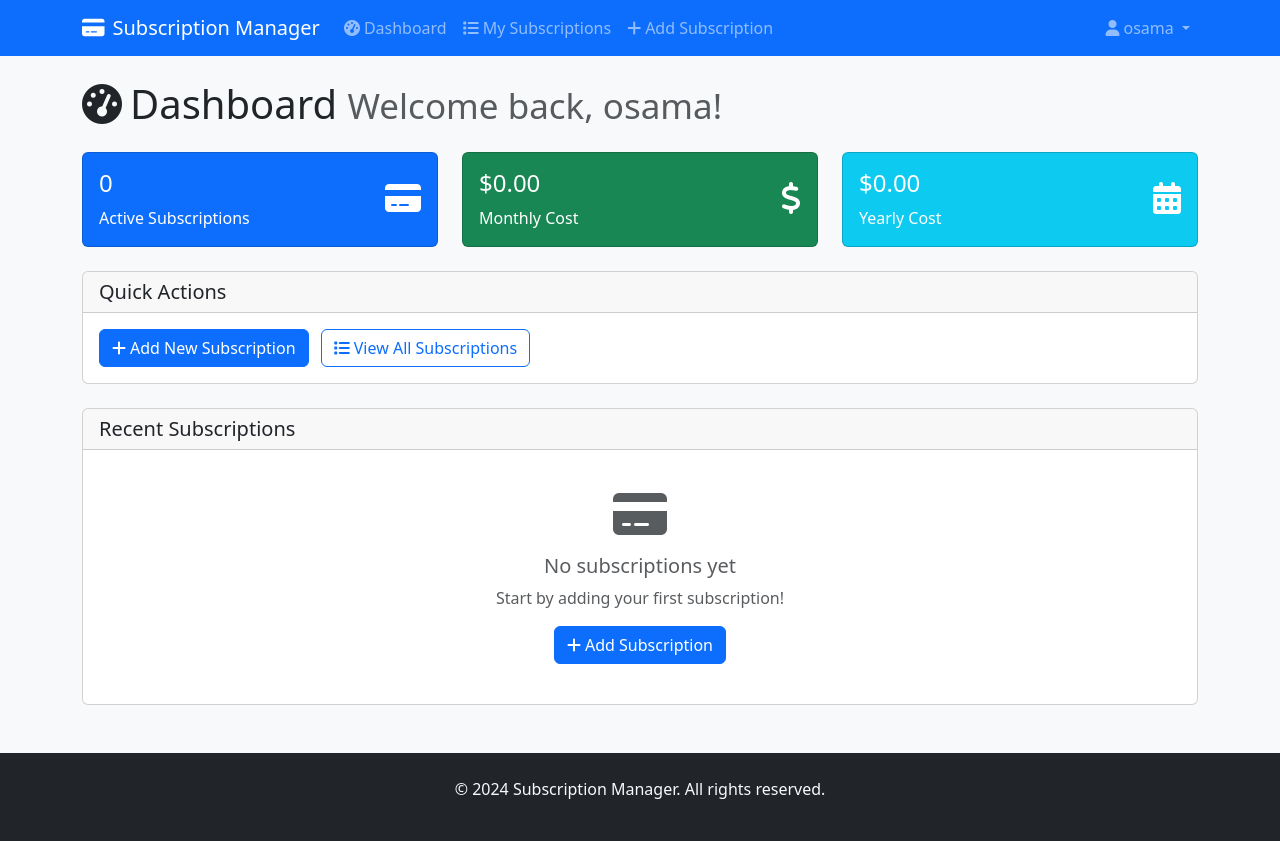
After one commit to Osama-A-Abbas/subscriptions-system, a Django app: page /dashboard/ in a window 1280 px wide. The commit adds this page. Run offline with Django 4.2, Linux system fonts and the light colour scheme; a user stored in the database is signed in; data comes from the database, SQL or seed files in the repository; both versions use the stored data as it was after the commit.

Commit message:
FEAT:Implemented basic UI structre with dashboard and home pages, and Enabled Subs creation & display & Monthly+Yearly costs caluations

```diff
--- a/subscriptions_management_project/accounts/urls.py
+++ b/subscriptions_management_project/accounts/urls.py
@@ -3,4 +3,7 @@ from . import views
 urlpatterns = [
     path('register/', views.register, name='register'),
     path('profile/', views.profile, name='profile'),
+    path('dashboard/', views.dashboard, name='dashboard'),
+    path('login/', views.login_redirect, name='login_redirect'),
+    path('logout/', views.logout_redirect, name='logout_redirect'),
 ]
--- a/subscriptions_management_project/accounts/views.py
+++ b/subscriptions_management_project/accounts/views.py
@@ -2,14 +2,18 @@ from django.shortcuts import render, redirect
 from django.contrib.auth.forms import UserCreationForm
 from django.contrib import messages
 from django.contrib.auth.decorators import login_required
+from django.contrib.auth import login
+from django.contrib.auth.views import LoginView, LogoutView
+from subscriptions.models import Subscription
 
 def register(request):
     if request.method == 'POST':
         form = UserCreationForm(request.POST)
         if form.is_valid():
-            form.save()  # password is hashed automatically
-            messages.success(request, 'Account created successfully! You can now login.')
-            return redirect('login')
+            user = form.save()
+            login(request, user)  # Auto-login after registration
+            messages.success(request, 'Account created successfully! Welcome to Subscription Manager.')
+            return redirect('dashboard')
     else:
         form = UserCreationForm()
     return render(request, 'registration/register.html', {'form': form})
@@ -17,3 +21,35 @@ def register(request):
 @login_required
 def profile(request):
     return render(request, 'registration/profile.html', {'user': request.user})
+
+@login_required
+def dashboard(request):
+    # Get user's subscriptions
+    subscriptions = Subscription.objects.filter(user=request.user, is_active=True)
+
+    # Calculate total monthly cost
+    total_monthly = sum(sub.monthly_cost or 0 for sub in subscriptions if sub.billing_cycle == 'monthly')
+    total_yearly = sum(sub.yearly_cost or 0 for sub in subscriptions if sub.billing_cycle == 'yearly')
+
+    # Convert yearly to monthly equivalent for total
+    yearly_monthly_equivalent = total_yearly / 12 if total_yearly > 0 else 0
+    total_monthly_cost = total_monthly + yearly_monthly_equivalent
+
+    # Calculate yearly cost (monthly * 12)
+    total_yearly_cost = total_monthly_cost * 12
+
+    context = {
+        'subscriptions': subscriptions,
+        'total_monthly_cost': total_monthly_cost,
+        'total_yearly_cost': total_yearly_cost,
+        'total_subscriptions': subscriptions.count(),
+    }
+    return render(request, 'dashboard.html', context)
+
+def login_redirect(request):
+    """Redirect to Django's built-in login view"""
+    return redirect('login')
+
+def logout_redirect(request):
+    """Redirect to Django's built-in logout view"""
+    return redirect('logout')
--- /dev/null
+++ b/subscriptions_management_project/subscriptions/urls.py
@@ -0,0 +1,10 @@
+from django.urls import path
+from . import views
+
+urlpatterns = [
+    path('', views.subscription_list, name='subscription_list'),
+    path('add/', views.add_subscription, name='add_subscription'),
+    path('<int:pk>/', views.subscription_detail, name='subscription_detail'),
+    path('<int:pk>/edit/', views.edit_subscription, name='edit_subscription'),
+    path('<int:pk>/delete/', views.delete_subscription, name='delete_subscription'),
+]
--- a/subscriptions_management_project/subscriptions_management_project/settings.py
+++ b/subscriptions_management_project/subscriptions_management_project/settings.py
@@ -68,7 +68,7 @@ TEMPLATES = [
     {
         'BACKEND': 'django.template.backends.django.DjangoTemplates',
         # 'DIRS': [],
-        "DIRS": [BASE_DIR / "templates"],   # global templates
+        "DIRS": [BASE_DIR / "subscriptions_management_project" /"templates"],   # global templates
         'APP_DIRS': True,
         'OPTIONS': {
             'context_processors': [
@@ -140,7 +140,7 @@ STATICFILES_DIRS = [BASE_DIR / "static"] #
 DEFAULT_AUTO_FIELD = 'django.db.models.BigAutoField'
 
 #AUTH_USER_MODEL = "users.User"   # Use a custom user model
-LOGIN_REDIRECT_URL = 'profile'   # where user goes after login
+# LOGIN_REDIRECT_URL = 'profile'   # where user goes after login
 LOGOUT_REDIRECT_URL = 'login'    # where user goes after logout
 
 #EMAIL_BACKEND = 'django.core.mail.backends.console.EmailBackend' # Catches all outgoing
--- /dev/null
+++ b/subscriptions_management_project/subscriptions_management_project/templates/base.html
@@ -0,0 +1,101 @@
+<!DOCTYPE html>
+<html lang="en">
+<head>
+    <meta charset="UTF-8">
+    <meta name="viewport" content="width=device-width, initial-scale=1.0">
+    <title>{% block title %}Subscription Manager{% endblock %}</title>
+
+    <!-- Bootstrap CSS -->
+    <link href="https://cdn.jsdelivr.net/npm/bootstrap@5.3.0/dist/css/bootstrap.min.css" rel="stylesheet">
+    <!-- Font Awesome for icons -->
+    <link href="https://cdnjs.cloudflare.com/ajax/libs/font-awesome/6.0.0/css/all.min.css" rel="stylesheet">
+
+    {% block extra_css %}{% endblock %}
+</head>
+<body class="bg-light">
+    <!-- Navigation -->
+    <nav class="navbar navbar-expand-lg navbar-dark bg-primary">
+        <div class="container">
+            <a class="navbar-brand" href="{% url 'dashboard' %}">
+                <i class="fas fa-credit-card me-2"></i>Subscription Manager
+            </a>
+
+            <button class="navbar-toggler" type="button" data-bs-toggle="collapse" data-bs-target="#navbarNav">
+                <span class="navbar-toggler-icon"></span>
+            </button>
+
+            <div class="collapse navbar-collapse" id="navbarNav">
+                <ul class="navbar-nav me-auto">
+                    {% if user.is_authenticated %}
+                        <li class="nav-item">
+                            <a class="nav-link" href="{% url 'dashboard' %}">
+                                <i class="fas fa-tachometer-alt me-1"></i>Dashboard
+                            </a>
+                        </li>
+                        <li class="nav-item">
+                            <a class="nav-link" href="{% url 'subscription_list' %}">
+                                <i class="fas fa-list me-1"></i>My Subscriptions
+                            </a>
+                        </li>
+                        <li class="nav-item">
+                            <a class="nav-link" href="{% url 'add_subscription' %}">
+                                <i class="fas fa-plus me-1"></i>Add Subscription
+                            </a>
+                        </li>
+                    {% endif %}
+                </ul>
+
+                <ul class="navbar-nav">
+                    {% if user.is_authenticated %}
+                        <li class="nav-item dropdown">
+                            <a class="nav-link dropdown-toggle" href="#" id="navbarDropdown" role="button" data-bs-toggle="dropdown">
+                                <i class="fas fa-user me-1"></i>{{ user.username }}
+                            </a>
+                            <ul class="dropdown-menu">
+                                <li><a class="dropdown-item" href="{% url 'profile' %}">Profile</a></li>
+                                <li><hr class="dropdown-divider"></li>
+                                <li><a class="dropdown-item" href="{% url 'logout' %}">Logout</a></li>
+                            </ul>
+                        </li>
+                    {% else %}
+                        <li class="nav-item">
+                            <a class="nav-link" href="{% url 'login' %}">Login</a>
+                        </li>
+                        <li class="nav-item">
+                            <a class="nav-link" href="{% url 'register' %}">Register</a>
+                        </li>
+                    {% endif %}
+                </ul>
+            </div>
+        </div>
+    </nav>
+
+    <!-- Messages -->
+    {% if messages %}
+        <div class="container mt-3">
+            {% for message in messages %}
+                <div class="alert alert-{{ message.tags }} alert-dismissible fade show" role="alert">
+                    {{ message }}
+                    <button type="button" class="btn-close" data-bs-dismiss="alert"></button>
+                </div>
+            {% endfor %}
+        </div>
+    {% endif %}
+
+    <!-- Main Content -->
+    <main class="container mt-4">
+        {% block content %}{% endblock %}
+    </main>
+
+    <!-- Footer -->
+    <footer class="bg-dark text-light mt-5 py-4">
+        <div class="container text-center">
+            <p>&copy; 2024 Subscription Manager. All rights reserved.</p>
+        </div>
+    </footer>
+
+    <!-- Bootstrap JS -->
+    <script src="https://cdn.jsdelivr.net/npm/bootstrap@5.3.0/dist/js/bootstrap.bundle.min.js"></script>
+    {% block extra_js %}{% endblock %}
+</body>
+</html>
--- /dev/null
+++ b/subscriptions_management_project/subscriptions_management_project/templates/dashboard.html
@@ -0,0 +1,142 @@
+{% extends 'base.html' %}
+
+{% block title %}Dashboard - Subscription Manager{% endblock %}
+
+{% block content %}
+<div class="row">
+    <div class="col-12">
+        <h1 class="mb-4">
+            <i class="fas fa-tachometer-alt me-2"></i>Dashboard
+            <small class="text-muted">Welcome back, {{ user.username }}!</small>
+        </h1>
+    </div>
+</div>
+
+<!-- Summary Cards -->
+<div class="row mb-4">
+    <div class="col-md-4">
+        <div class="card bg-primary text-white">
+            <div class="card-body">
+                <div class="d-flex justify-content-between">
+                    <div>
+                        <h4>{{ total_subscriptions }}</h4>
+                        <p class="mb-0">Active Subscriptions</p>
+                    </div>
+                    <div class="align-self-center">
+                        <i class="fas fa-credit-card fa-2x"></i>
+                    </div>
+                </div>
+            </div>
+        </div>
+    </div>
+    <div class="col-md-4">
+        <div class="card bg-success text-white">
+            <div class="card-body">
+                <div class="d-flex justify-content-between">
+                    <div>
+                        <h4>${{ total_monthly_cost|floatformat:2 }}</h4>
+                        <p class="mb-0">Monthly Cost</p>
+                    </div>
+                    <div class="align-self-center">
+                        <i class="fas fa-dollar-sign fa-2x"></i>
+                    </div>
+                </div>
+            </div>
+        </div>
+    </div>
+    <div class="col-md-4">
+        <div class="card bg-info text-white">
+            <div class="card-body">
+                <div class="d-flex justify-content-between">
+                    <div>
+                        <h4>${{ total_yearly_cost|floatformat:2 }}</h4>
+                        <p class="mb-0">Yearly Cost</p>
+                    </div>
+                    <div class="align-self-center">
+                        <i class="fas fa-calendar-alt fa-2x"></i>
+                    </div>
+                </div>
+            </div>
+        </div>
+    </div>
+</div>
+
+<!-- Quick Actions -->
+<div class="row mb-4">
+    <div class="col-12">
+        <div class="card">
+            <div class="card-header">
+                <h5 class="mb-0">Quick Actions</h5>
+            </div>
+            <div class="card-body">
+                <a href="{% url 'add_subscription' %}" class="btn btn-primary me-2">
+                    <i class="fas fa-plus me-1"></i>Add New Subscription
+                </a>
+                <a href="{% url 'subscription_list' %}" class="btn btn-outline-primary me-2">
+                    <i class="fas fa-list me-1"></i>View All Subscriptions
+                </a>
+            </div>
+        </div>
+    </div>
+</div>
+
+<!-- Recent Subscriptions -->
+<div class="row">
+    <div class="col-12">
+        <div class="card">
+            <div class="card-header">
+                <h5 class="mb-0">Recent Subscriptions</h5>
+            </div>
+            <div class="card-body">
+                {% if subscriptions %}
+                    <div class="table-responsive">
+                        <table class="table table-hover">
+                            <thead>
+                                <tr>
+                                    <th>Name</th>
+                                    <th>Cost</th>
+                                    <th>Billing Cycle</th>
+                                    <th>Next Renewal</th>
+                                    <th>Status</th>
+                                </tr>
+                            </thead>
+                            <tbody>
+                                {% for subscription in subscriptions|slice:":5" %}
+                                <tr>
+                                    <td>{{ subscription.name }}</td>
+                                    <td>
+                                        {% if subscription.billing_cycle == 'monthly' %}
+                                            ${{ subscription.monthly_cost|floatformat:2 }}/month
+                                        {% else %}
+                                            ${{ subscription.yearly_cost|floatformat:2 }}/year
+                                        {% endif %}
+                                    </td>
+                                    <td>
+                                        <span class="badge bg-{% if subscription.billing_cycle == 'monthly' %}primary{% else %}success{% endif %}">
+                                            {{ subscription.billing_cycle|title }}
+                                        </span>
+                                    </td>
+                                    <td>{{ subscription.renewal_date|date:"M d, Y" }}</td>
+                                    <td>
+                                        <span class="badge bg-success">Active</span>
+                                    </td>
+                                </tr>
+                                {% endfor %}
+                            </tbody>
+                        </table>
+                    </div>
+                {% else %}
+                    <div class="text-center py-4">
+                        <i class="fas fa-credit-card fa-3x text-muted mb-3"></i>
+                        <h5 class="text-muted">No subscriptions yet</h5>
+                        <p class="text-muted">Start by adding your first subscription!</p>
+                        <a href="{% url 'add_subscription' %}" class="btn btn-primary">
+                            <i class="fas fa-plus me-1"></i>Add Subscription
+                        </a>
+                    </div>
+                {% endif %}
+            </div>
+        </div>
+    </div>
+</div>
+{% endblock %}
--- a/subscriptions_management_project/subscriptions_management_project/urls.py
+++ b/subscriptions_management_project/subscriptions_management_project/urls.py
@@ -16,10 +16,19 @@ Including another URLconf
 """
 from django.contrib import admin
 from django.urls import path, include
+from django.shortcuts import redirect
+
 # from accounts import views
+def redirect_to_dashboard(request):
+    if request.user.is_authenticated:
+        return redirect('dashboard')
+    else:
+        return redirect('login')
+
 urlpatterns = [
     path('admin/', admin.site.urls),
-    # path('users/', include('users.urls')),  # include users app URLs
     path('accounts/', include('django.contrib.auth.urls')),  # login/logout/password reset
-    path('', include('accounts.urls')),  # include auth views
+    path('', include('accounts.urls')),  # register, profile
+    path('subscriptions/', include('subscriptions.urls')),  # subscription management
+    path('', redirect_to_dashboard, name='home'),  # redirect to appropriate page
 ]
```
Also changed, not shown: subscriptions_management_project/accounts/templates/registration/login.html (+41 -15 lines), subscriptions_management_project/accounts/templates/registration/register.html (+49 -7 lines), subscriptions_management_project/subscriptions/forms.py (added, +87 -0 lines), subscriptions_management_project/subscriptions/templates/subscriptions/add_subscription.html (added, +80 -0 lines), subscriptions_management_project/subscriptions/templates/subscriptions/subscription_list.html (added, +84 -0 lines), subscriptions_management_project/subscriptions/views.py (+58 -2 lines), subscriptions_management_project/db.sqlite3, 2 other files.
